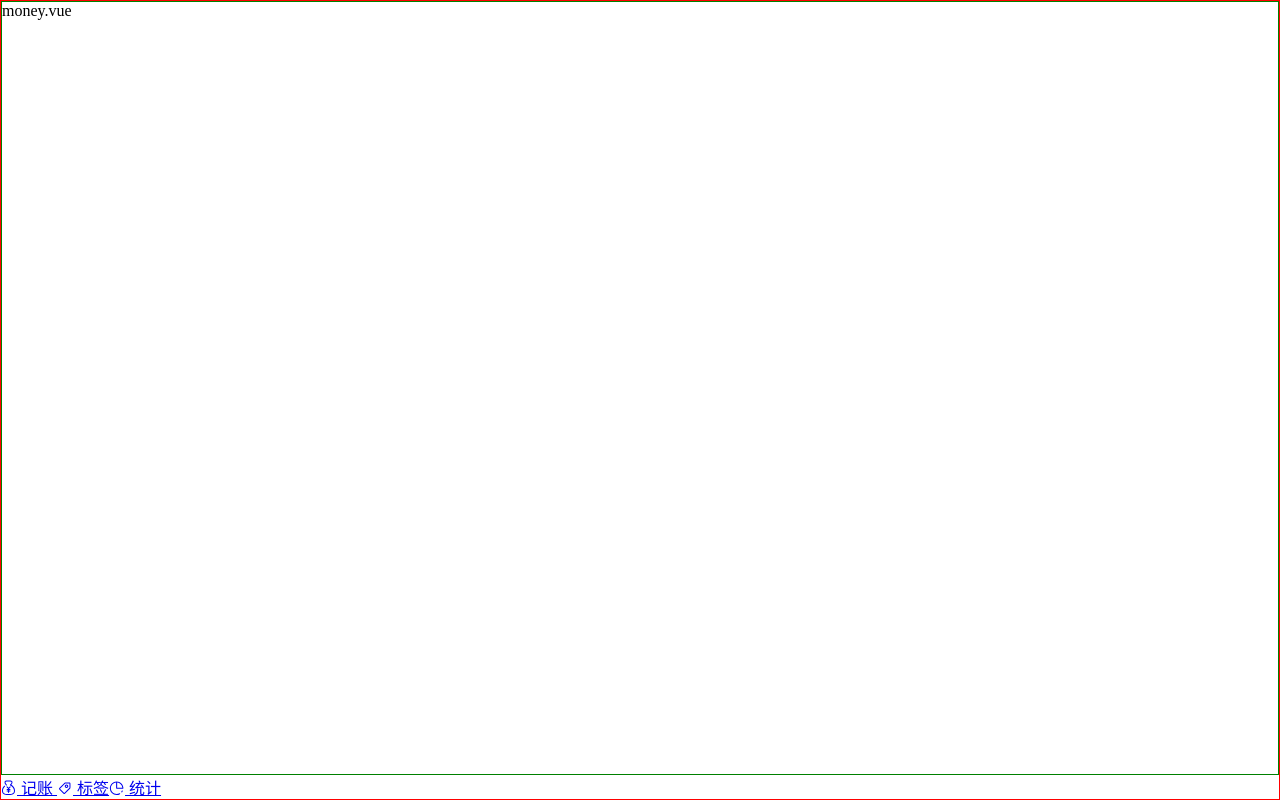
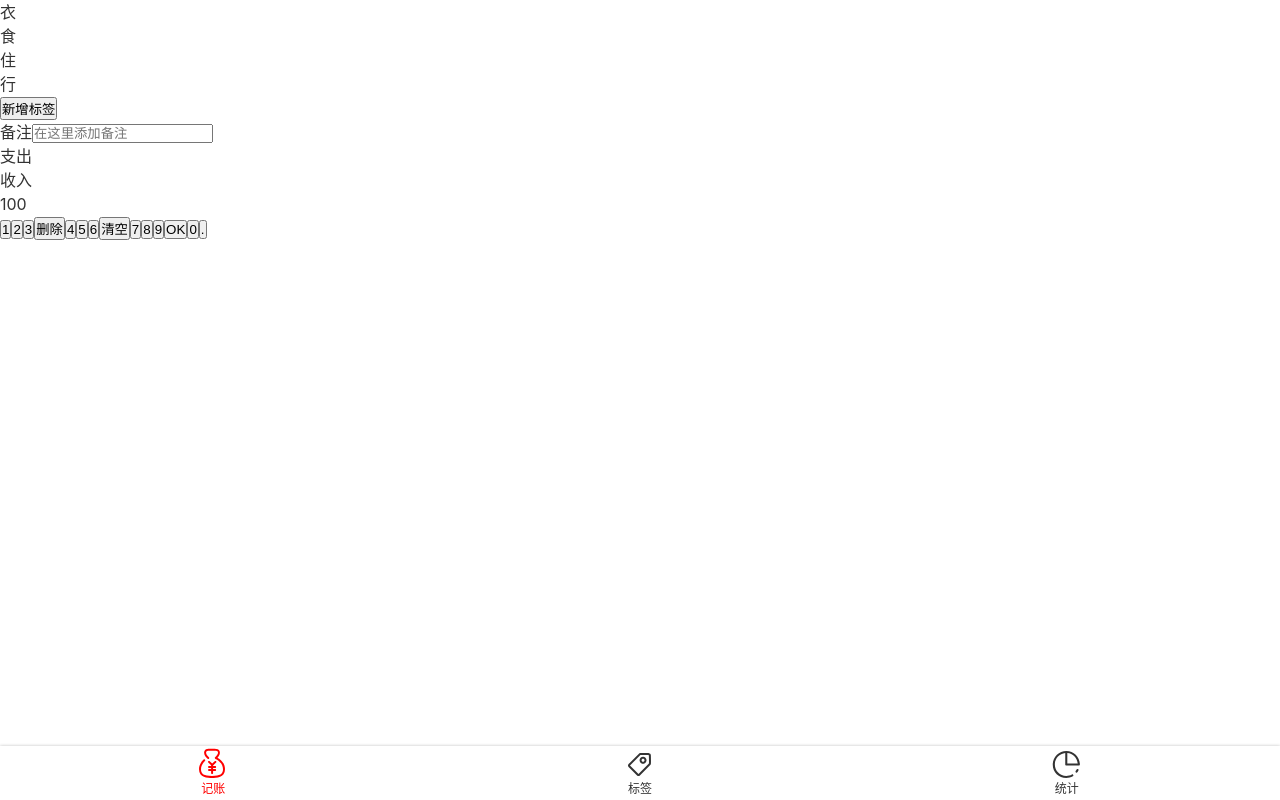
Before and after one commit to Grey-1011/moneybox-vue, a Vue app: page /#/money in a window 1280 px wide. Built offline with nearby package versions, Linux system fonts and the light colour scheme.

Commit message:
添加全局样式和全局变量

```diff
--- a/public/index.html
+++ b/public/index.html
@@ -3,7 +3,7 @@
   <head>
     <meta charset="utf-8">
     <meta http-equiv="X-UA-Compatible" content="IE=edge">
-    <meta name="viewport" content="width=device-width,initial-scale=1.0">
+      <meta name="viewport" content="width=device-width,initial-scale=1,minimum-scale=1,maximum-scale=1,user-scalable=no,viewport-fit=cover">
     <link rel="icon" href="<%= BASE_URL %>favicon.ico">
     <title><%= htmlWebpackPlugin.options.title %></title>
   </head>
--- a/src/App.vue
+++ b/src/App.vue
@@ -1,36 +1,18 @@
 <template>
-  <div>
-    <layout>
-      <router-view/>
-    </layout>
+  <div id="app">
+    <router-view/>
   </div>
 </template>
 
+<style lang="scss">
+@import "assets/style/reset.scss";
+@import "assets/style/helper.scss";
 
-
-<style lang="scss">
-*{
-  margin: 0;padding: 0;
-  box-sizing: border-box;
-}
-#app {
-  font-family: Avenir, Helvetica, Arial, sans-serif;
+body {
+  line-height: 1.5;
+  font-family: $font-hei;
   -webkit-font-smoothing: antialiased;
   -moz-osx-font-smoothing: grayscale;
-  text-align: center;
-  color: #2c3e50;
-}
-
-#nav {
-  padding: 30px;
-
-  a {
-    font-weight: bold;
-    color: #2c3e50;
-
-    &.router-link-exact-active {
-      color: #42b983;
-    }
-  }
+  color: #333;
 }
 </style>
--- /dev/null
+++ b/src/assets/style/helper.scss
@@ -0,0 +1,5 @@
+$font-hei: -apple-system, "Noto Sans", "Helvetica Neue", Helvetica, "Nimbus Sans L", Arial, "Liberation Sans", "PingFang SC", "Hiragino Sans GB", "Noto Sans CJK SC", "Source Han Sans SC", "Source Han Sans CN", "Microsoft YaHei", "Wenquanyi Micro Hei", "WenQuanYi Zen Hei", "ST Heiti", SimHei, "WenQuanYi Zen Hei Sharp", sans-serif;
+$font-kai: Baskerville, Georgia, "Liberation Serif", "Kaiti SC", STKaiti, "AR PL UKai CN", "AR PL UKai HK", "AR PL UKai TW", "AR PL UKai TW MBE", "AR PL KaitiM GB", KaiTi, KaiTi_GB2312, DFKai-SB, "TW\-Kai", serif;
+$font-song: Georgia, "Nimbus Roman No9 L", "Songti SC", "Noto Serif CJK SC", "Source Han Serif SC", "Source Han Serif CN", STSong, "AR PL New Sung", "AR PL SungtiL GB", NSimSun, SimSun, "TW\-Sung", "WenQuanYi Bitmap Song", "AR PL UMing CN", "AR PL UMing HK", "AR PL UMing TW", "AR PL UMing TW MBE", PMingLiU, MingLiU, serif;
+
+$color-highlight: #f00;
--- /dev/null
+++ b/src/assets/style/reset.scss
@@ -0,0 +1,9 @@
+* {
+  margin: 0;
+  padding: 0;
+  box-sizing: border-box;
+}
+a {
+  text-decoration: none;
+  color: inherit;
+}
--- a/src/components/Icon.vue
+++ b/src/components/Icon.vue
@@ -1,6 +1,6 @@
 <template>
   <svg class="icon">
-    <use :xlink:href="'#'+name"/>
+    <use :href="'#'+name"/>
   </svg>
 </template>
 
--- a/src/components/Layout.vue
+++ b/src/components/Layout.vue
@@ -15,12 +15,10 @@
 
 <style lang="scss" scoped>
 .layout-wrapper {
-  border: 1px solid red;
   display: flex;
   flex-direction: column;
   height: 100vh;
   .content {
-    border: 1px solid green;
     flex-grow: 1;
     overflow: auto;
   }
--- a/src/components/Nav.vue
+++ b/src/components/Nav.vue
@@ -1,18 +1,18 @@
 <template>
-  <div>
-    <div>
-      <router-link to="/money">
-        <Icon name="money"/>
-        记账
-      </router-link>
-      <router-link to="/labels">
-        <Icon name="label"/>
-        标签</router-link>
-      <router-link to="/statistics">
-        <Icon name="statistics"/>
-        统计</router-link>
-    </div>
-  </div>
+  <nav>
+    <router-link to="/money" class="item" active-class="selected">
+      <Icon name="money"/>
+      记账
+    </router-link>
+    <router-link to="/labels" class="item" active-class="selected">
+      <Icon name="label"/>
+      标签
+    </router-link>
+    <router-link to="/statistics" class="item" active-class="selected">
+      <Icon name="statistics"/>
+      统计
+    </router-link>
+  </nav>
 </template>
 
 <script lang="ts">
@@ -23,5 +23,29 @@
 </script>
 
 <style lang="scss" scoped>
+@import "~@/assets/style/helper.scss";
+nav {
+  display: flex;
+  box-shadow: 0 0 3px rgba(0, 0, 0, 0.25);
+  flex-direction: row;
+  font-size: 12px;
 
+  > .item {
+    padding: 2px 0;
+    width: 33.33333%;
+    display: flex;
+    justify-content: center;
+    align-items: center;
+    flex-direction: column;
+
+    .icon {
+      width: 32px;
+      height: 32px;
+    }
+  }
+
+  > .item.selected {
+    color: $color-highlight;
+  }
+}
 </style>
--- a/src/views/Labels.vue
+++ b/src/views/Labels.vue
@@ -1,5 +1,7 @@
 <template>
-  <div>labels.vue</div>
+  <layout>
+    <p>labels.vue</p>
+  </layout>
 </template>
 
 <script lang="ts">
--- a/src/views/Money.vue
+++ b/src/views/Money.vue
@@ -1,10 +1,56 @@
 <template>
-  <div>money.vue</div>
+  <layout>
+    <div class="tags">
+      <ul class="current">
+        <li>衣</li>
+        <li>食</li>
+        <li>住</li>
+        <li>行</li>
+      </ul>
+      <div class="new">
+        <button>新增标签</button>
+      </div>
+    </div>
+
+      <label class="notes">
+        <span class="name">备注</span>
+        <input type="text" placeholder="在这里添加备注">
+      </label>
+
+    <div>
+      <ul class="types">
+        <li class="selected">支出</li>
+        <li>收入</li>
+      </ul>
+    </div>
+
+    <div class="numberPad">
+      <div class="output">100</div>
+      <div class="buttons">
+        <button>1</button>
+        <button>2</button>
+        <button>3</button>
+        <button>删除</button>
+        <button>4</button>
+        <button>5</button>
+        <button>6</button>
+        <button>清空</button>
+        <button>7</button>
+        <button>8</button>
+        <button>9</button>
+        <button>OK</button>
+        <button>0</button>
+        <button>.</button>
+      </div>
+    </div>
+  </layout>
 </template>
 
 <script lang="ts">
 export default {
-  name: 'Money'
+  name: 'Money',
+  components: {}
+
 };
 </script>
 
--- a/src/views/Statistics.vue
+++ b/src/views/Statistics.vue
@@ -1,5 +1,7 @@
 <template>
-  <div>statistics.vue</div>
+  <layout>
+    <p>statistics.vue</p>
+  </layout>
 </template>
 
 <script lang="ts">
```
